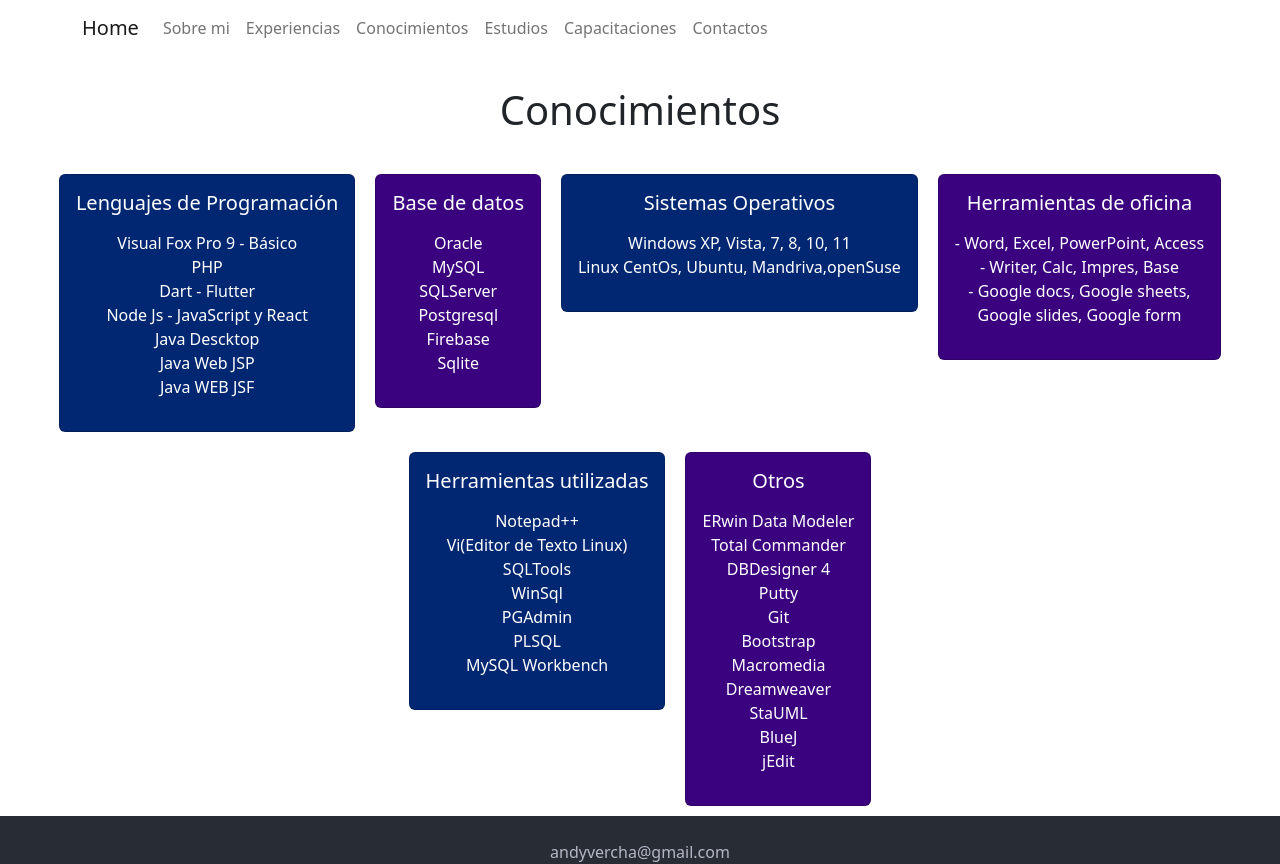
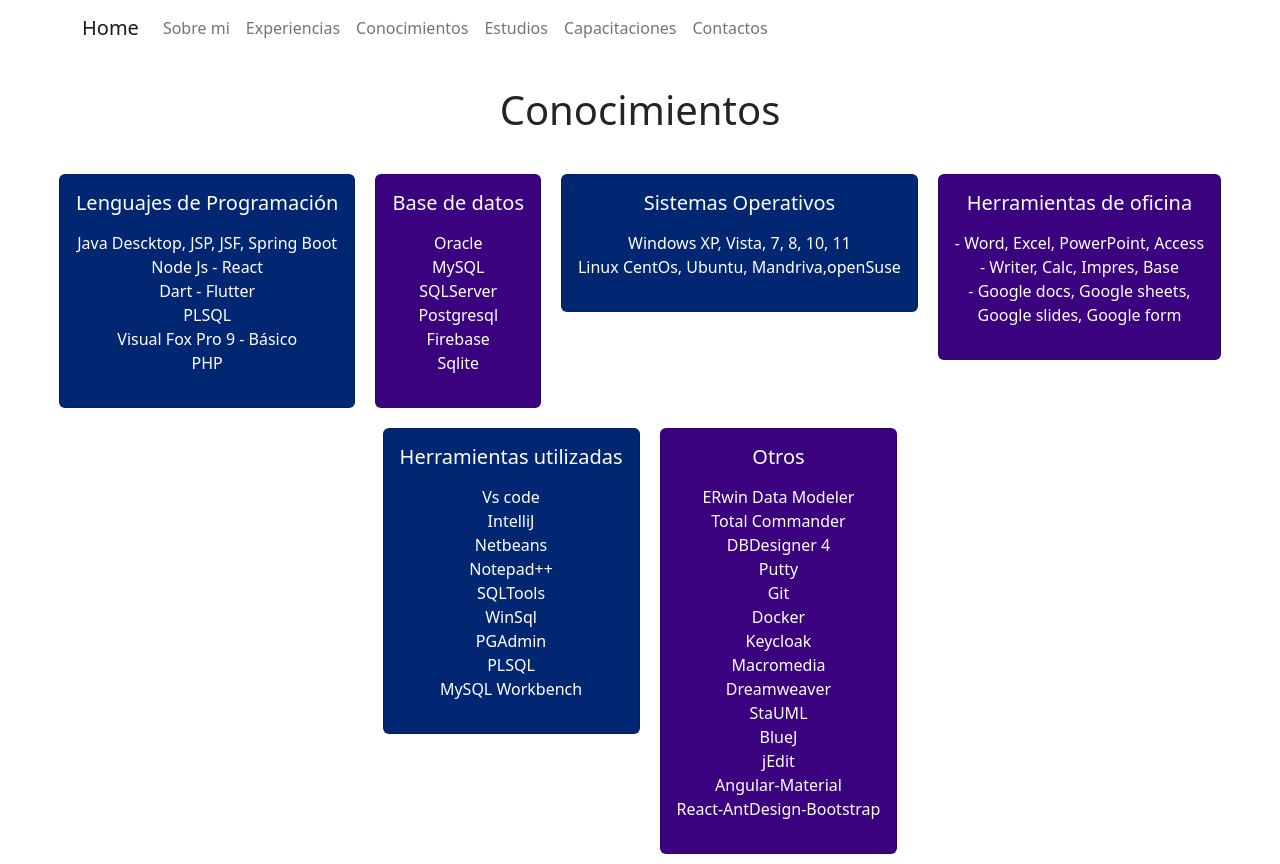
Before and after one commit to poravv/app-port-curricular-avvc, a React (Create React App) app: page /Conocimientos in a window 1280 px wide. Shown: the top 864 px of the page. Built offline with nearby package versions, Linux system fonts and the light colour scheme.

Commit message:
upd extra1

```diff
--- a/src/componentes/Conocimientos.js
+++ b/src/componentes/Conocimientos.js
@@ -6,13 +6,12 @@
     {
         id: "1",
         titulo: "Lenguajes de Programación",
-        lista: `Visual Fox Pro 9 - Básico
-        PHP
+        lista: ` Java Descktop, JSP, JSF, Spring Boot
+        Node Js - React
         Dart - Flutter
-        Node Js - JavaScript y React
-        Java Descktop
-        Java Web JSP
-        Java WEB JSF`
+        PLSQL
+        Visual Fox Pro 9 - Básico
+        PHP`
     },
     {
         id: "2",
@@ -41,8 +40,10 @@
     {
         id: "5",
         titulo: "Herramientas utilizadas",
-        lista: `Notepad++
-        Vi(Editor de Texto Linux)
+        lista: `Vs code
+        IntelliJ
+        Netbeans
+        Notepad++
         SQLTools
         WinSql
         PGAdmin
@@ -57,12 +58,15 @@
         DBDesigner 4
         Putty
         Git
-        Bootstrap
+        Docker
+        Keycloak
         Macromedia
         Dreamweaver
         StaUML
         BlueJ
-        jEdit`
+        jEdit
+        Angular-Material
+        React-AntDesign-Bootstrap`
     },
 ];
 
```
